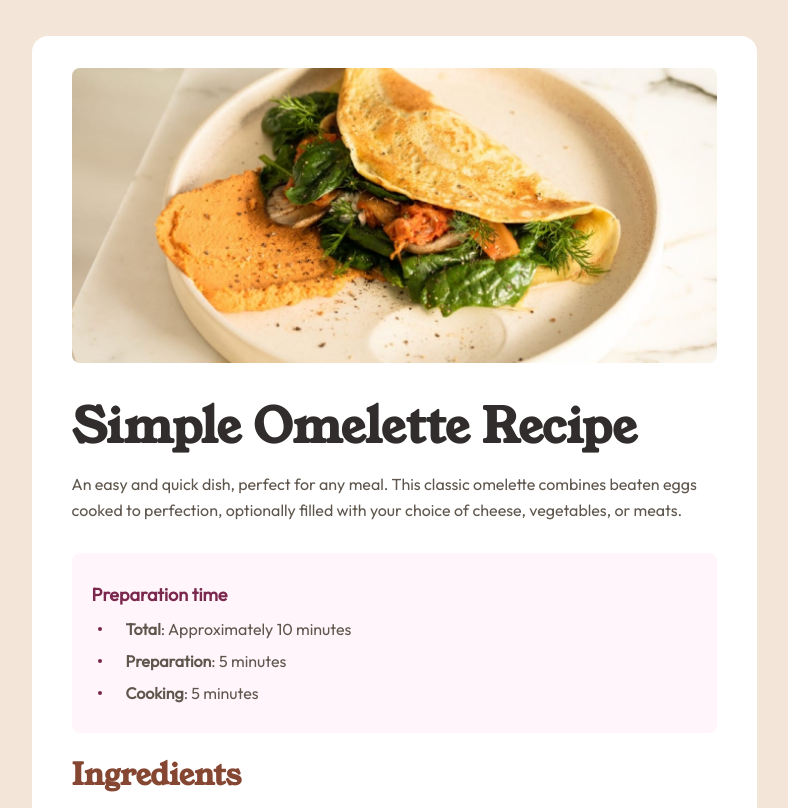
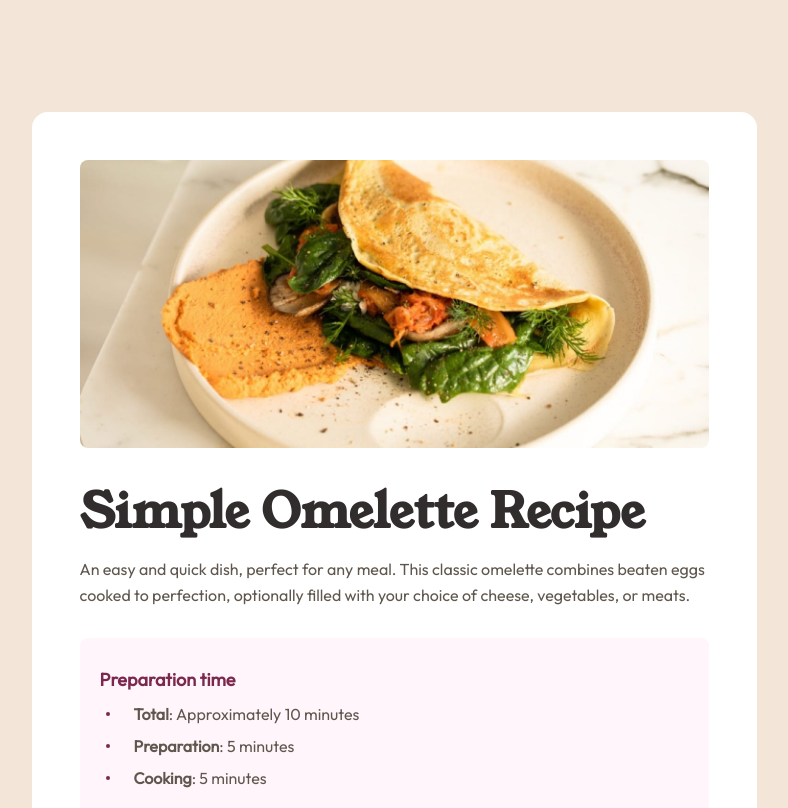
Before and after one commit to SabinaC4008/FrontendMentor-Chal_4-Recipe-Page, a website: page recipe-page-main/index.html in a window 1280 px wide. Shown: the top 808 px of the page, without its empty margins (246-1034 px from the left). Drawn offline with Linux system fonts and the light colour scheme; files whose address does not match are found by name.

Commit message:
Update Margins

```diff
--- a/recipe-page-main/index.html
+++ b/recipe-page-main/index.html
@@ -13,12 +13,12 @@
 </head>
 <main>
   <body class="w-screen bg-custom-stone-light text-custom-stone-deep font-Outfit font-sm">
-    <div class = "md:pt-9 flex flex-col items-center justify-center">
-      <div class = " w-screen md:w-725 h-fit flex flex-col items-center md:rounded-2xl md:pt-11 lg:pt-8 md: bg-white pb-10"">
+    <div class = "md:py-28 flex flex-col items-center justify-center">
+      <div class = " w-screen md:w-725 h-fit flex flex-col items-center md:rounded-2xl md:pt-12 md: bg-white pb-10"">
         <div class = "flex flex-col items-center justify-center">
-          <img alt="food-photo" src = "assets/images/image-omelette.jpeg" class= " max-w-98 md:rounded-lg md:w-645">
+          <img alt="food-photo" src = "assets/images/image-omelette.jpeg" class= " max-w-98 md:rounded-lg md:w-629">
         </div>
-        <div class = "px-10 pt-10">
+        <div class = "px-12 pt-10">
           <h1 class = "font-Youngserif text-custom-stone-deep-dark text-3xl md:text-5xl font-bold mb-5">Simple Omelette Recipe</h1>
           <p class = "leading-relaxed pb-2.5">An easy and quick dish, perfect for any meal. This classic omelette combines beaten eggs cooked
           to perfection, optionally filled with your choice of cheese, vegetables, or meats.
--- a/tailwind.config.js
+++ b/tailwind.config.js
@@ -22,7 +22,7 @@ module.exports = {
         '89': '89%',
         '99': '365px',
         '725': '725px',
-        '645': '645px',
+        '629': '629px',
       },
       height: {
         'custom-height': '1080px',
```
Also changed, not shown: recipe-page-main/output.css.
